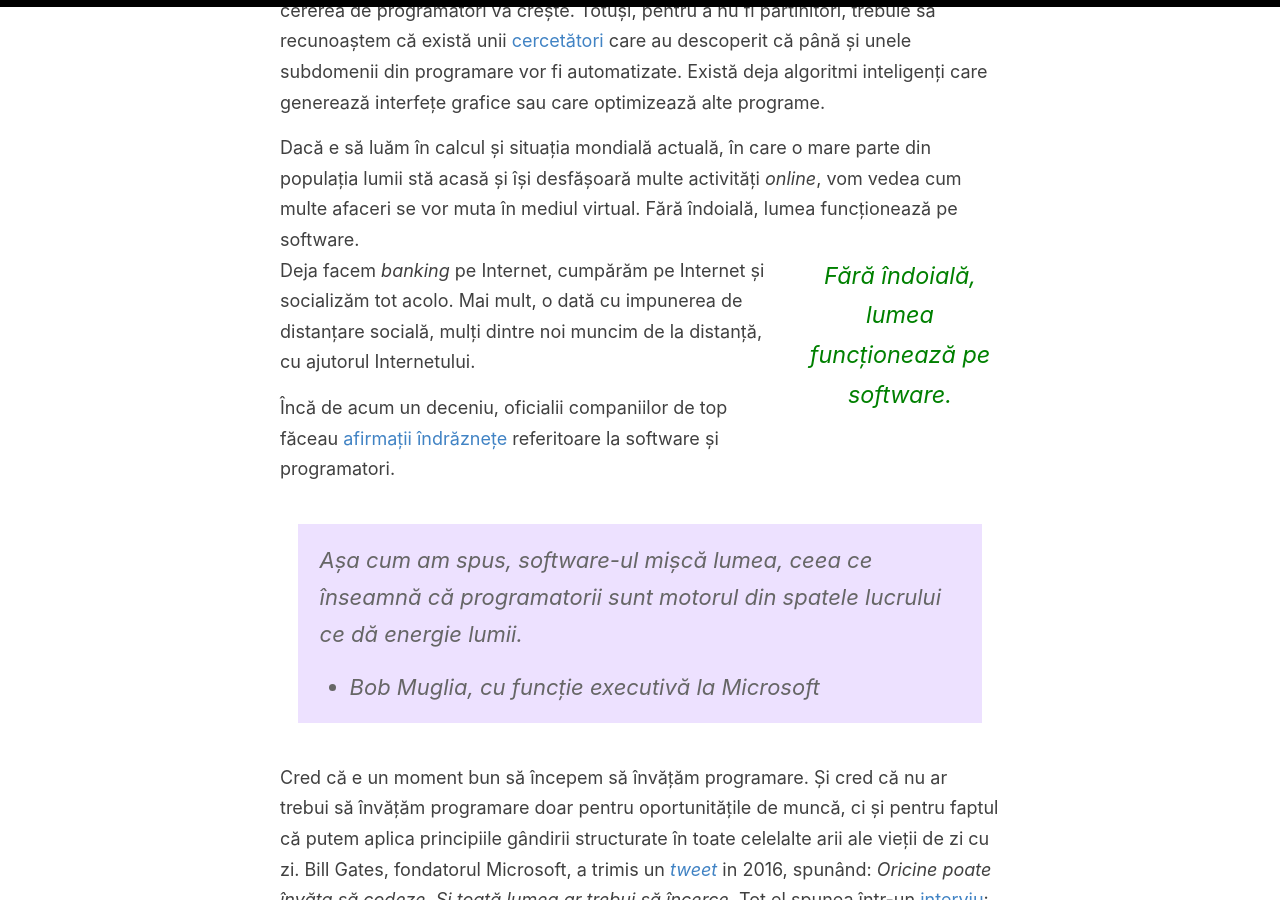
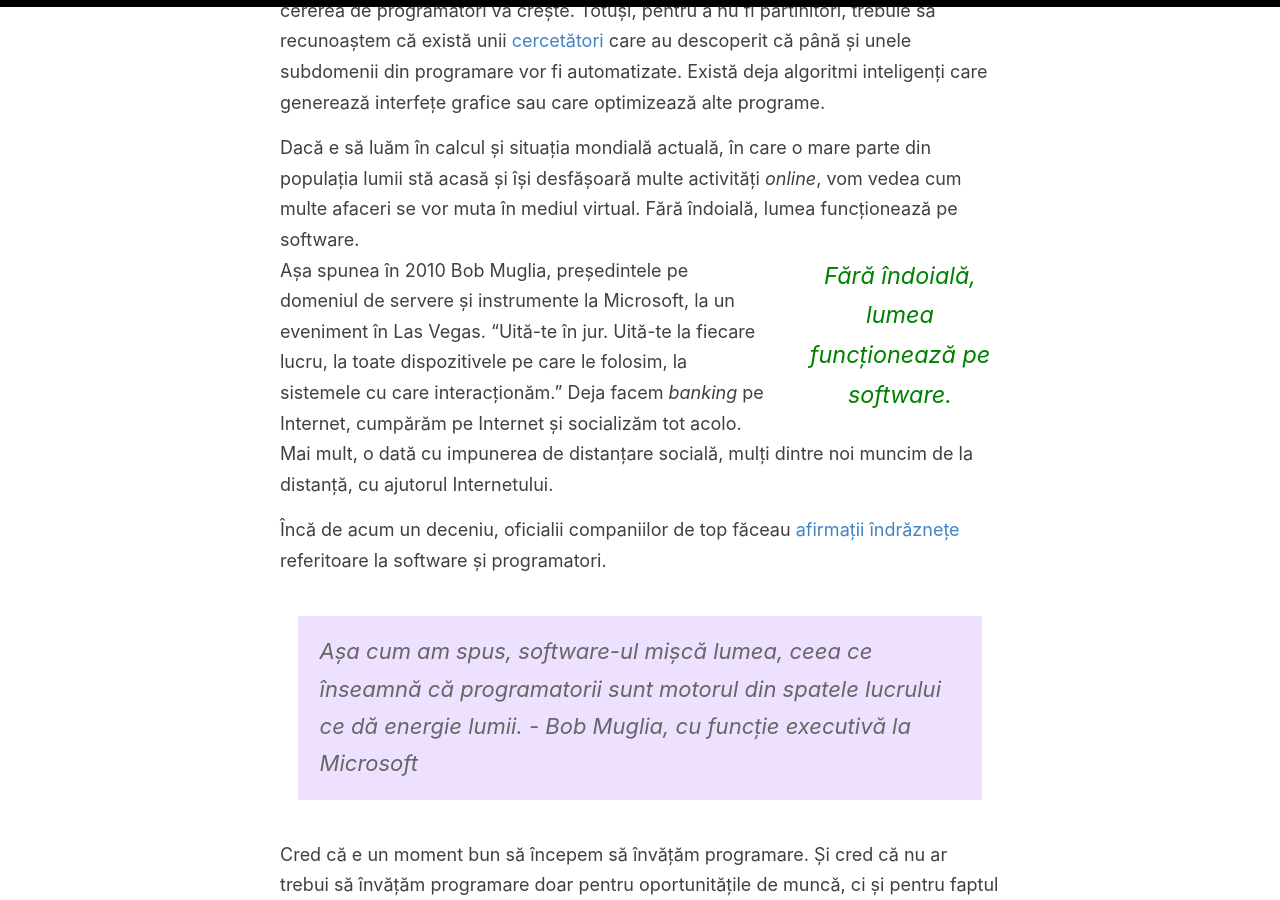
Before and after one commit to danutchindris/danutchindris.github.io, a Jekyll site: the page built from _posts/2020-04-09-start-in-programare.md, in a window 1280 px wide and 900 px high, scrolled down 1775 px. Built offline with Jekyll 4.4.1, drawn with Linux system fonts in a browser that asks for light colours.

Commit message:
improve text
add a few more quotes
improve text readability

```diff
--- a/_posts/2020-04-09-start-in-programare.md
+++ b/_posts/2020-04-09-start-in-programare.md
@@ -51,7 +51,10 @@ programe.
 Dacă e să luăm în calcul și situația mondială actuală, în care o mare parte din populația
 lumii stă acasă și își desfășoară multe activități *online*, vom vedea cum multe afaceri se
 vor muta în mediul virtual.
-{% include pullquote.html quote="Fără îndoială, lumea funcționează pe software." %}
+{% include pullquote.html quote="Fără îndoială, lumea funcționează pe software." %} Așa spunea
+în 2010 Bob Muglia, președintele pe domeniul de servere și instrumente la Microsoft, la un
+eveniment în Las Vegas. "Uită-te în jur. Uită-te la fiecare lucru, la toate dispozitivele
+pe care le folosim, la sistemele cu care interacționăm."
 Deja facem *banking* pe Internet, cumpărăm pe Internet și socializăm tot acolo. Mai mult,
 o dată cu impunerea de distanțare socială, mulți dintre noi muncim de la distanță,
 cu ajutorul Internetului.
@@ -60,8 +63,7 @@ cu ajutorul Internetului.
 și programatori.
 
 >Așa cum am spus, software-ul mișcă lumea, ceea ce înseamnă că programatorii sunt motorul
->din spatele lucrului ce dă energie lumii.
-- Bob Muglia, cu funcție executivă la Microsoft
+>din spatele lucrului ce dă energie lumii. - Bob Muglia, cu funcție executivă la Microsoft
 
 Cred că e un moment bun să începem să învățăm programare. Și cred că nu ar trebui să învățăm
 programare doar pentru oportunitățile de muncă, ci și pentru faptul că putem aplica principiile
```
